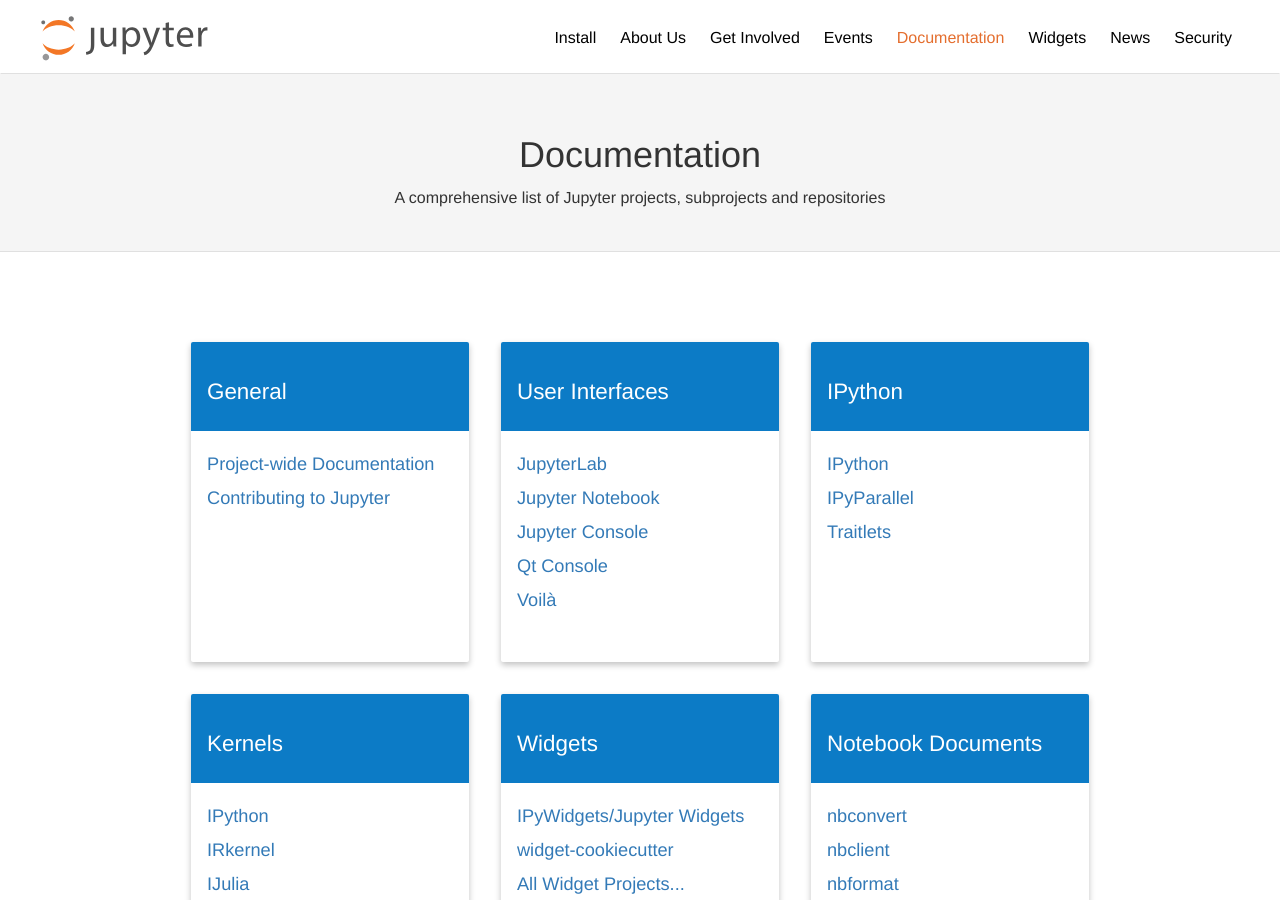
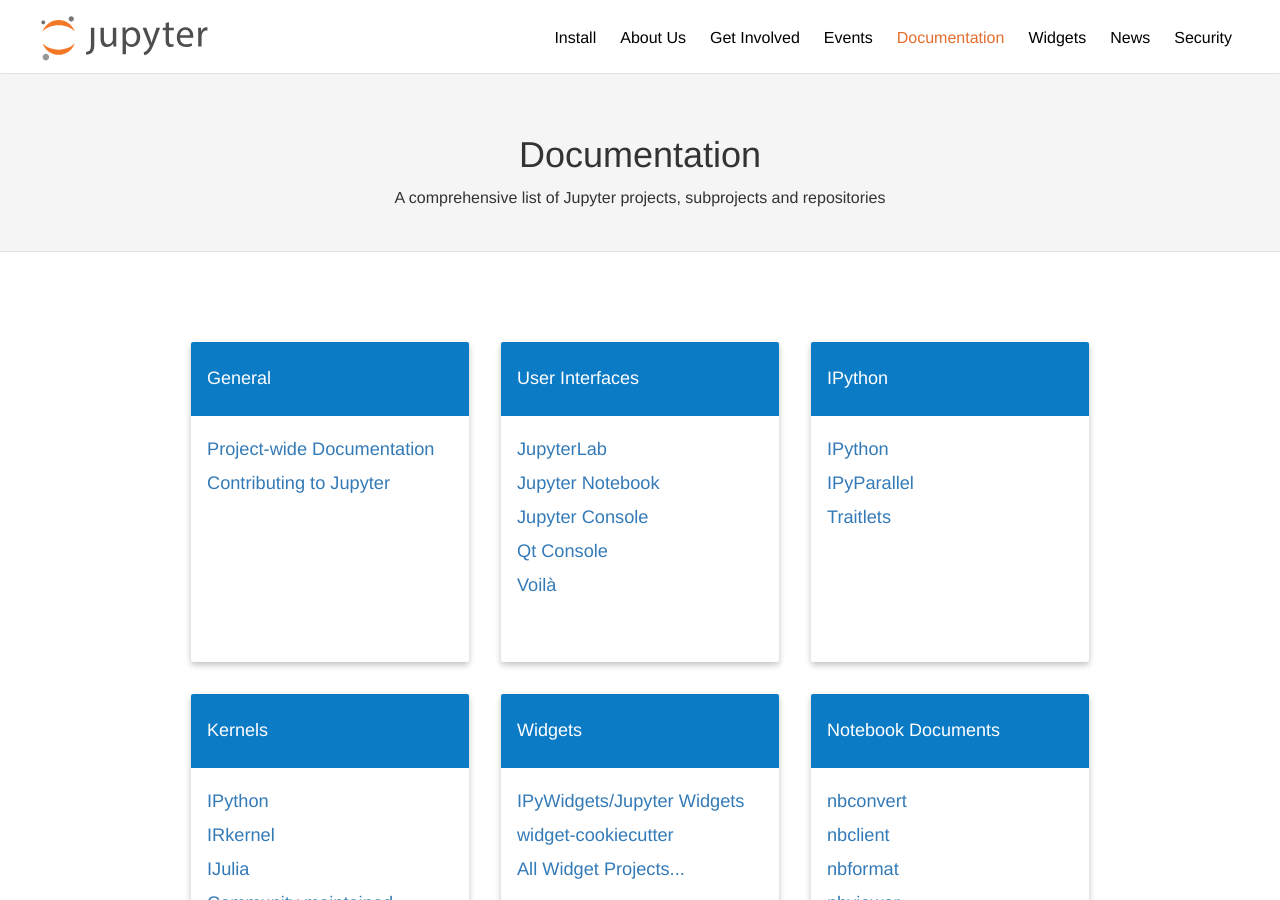
Before and after one commit to jupyter/jupyter.github.io, a Jekyll site: the page built from documentation.html, in a window 1280 px wide and 900 px high. Built offline with Jekyll 4.4.1, drawn with Linux system fonts in a browser that asks for light colours.

Commit message:
Same header

```diff
--- a/documentation.html
+++ b/documentation.html
@@ -23,7 +23,7 @@
             <div class="col-lg-4 col-md-6 col-sm-6 cardlist-col">
               <div class="cardlist-card doc-card">
                 <div class="card-heading">
-                  <h2>{{card[0]}}</h2>
+                  <h4>{{card[0]}}</h4>
                 </div>
                 <div class="card-body">
                   <ul>
```
